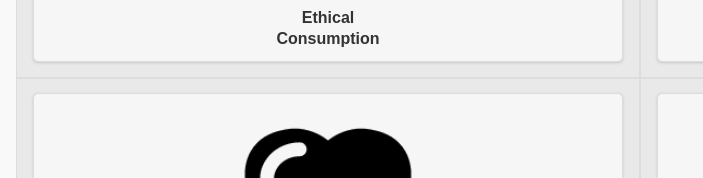
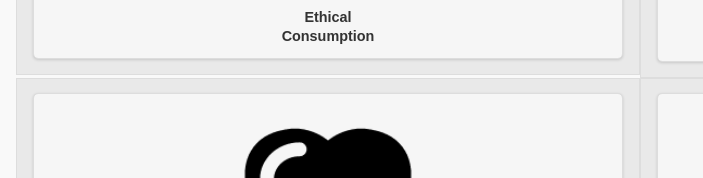
Before and after one commit to YouthEmpowermentInstitute/food-justice-app-2015, a plain HTML site: page index.html in a window 1280 px wide. Shown: the part 433-611 px from the top of the page, 0-703 px from the left. Drawn offline with Linux system fonts and the light colour scheme.

```diff
--- a/index.html
+++ b/index.html
@@ -14,7 +14,7 @@
 <h2 style="text-align:center;">Youth Empowerment Institute</h2>
 <h3 style="text-align:center;">Food Justice</h3>
 <div class="ui-grid-a">
-			<div class="ui-block-b"><div class="ui-bar ui-bar-a"><a href="#ec-homepage"><img src="pics/glyphs/ethical-dude.png" width="50%" /><br><h3 style="text-align:center;">Ethical<br>Consumption</h3></a></div></div>
+			<div class="ui-block-b"><div class="ui-bar ui-bar-a"><a href="#ec-homepage"><img src="pics/glyphs/ethical-dude.png" width="50%" /><br><h3 style="text-align:center; font-size:.9em;">Ethical<br>Consumption</h3></a></div></div>
 			<div class="ui-block-b"><div class="ui-bar ui-bar-a"><a href="#worker-rights-homepage"><img src="pics/glyphs/workers-fist.png" width="50%" /><br><h3 style="text-align:center;">Workers<br>Rights</h3></a></div></div>
 			<div class="ui-block-b"><div class="ui-bar ui-bar-a"><a href="#general-health"><img src="pics/glyphs/gen-health.png" width="50%" /><br><h3 style="text-align:center;">General<br>Health</h3></a></div></div>
 			<div class="ui-block-b"><div class="ui-bar ui-bar-a"><a href="#womens-health"><img src="pics/glyphs/female-health.png" width="50%" /><br><h3 style="text-align:center;">Women's<br>Health</h3></a></div></div>
@@ -1915,10 +1915,10 @@ This year's camp would not have been possible without the help from the followin
    <div class="center-img"><img src="pics/justice-grass.jpg" /></div>
 
 <div class="ui-grid-a">
-	<div class="ui-block-b"><div class="ui-bar ui-bar-a"><a href="#organic-food-page"><img src="pics/glyphs/organic-food.png" width="50%" /><br><h3>Organic Foods</h3></a></div></div>
-	<div class="ui-block-b"><div class="ui-bar ui-bar-a"><a href="#environment-page"><img src="pics/glyphs/environment.png" width="50%" /><br><h3>Environment</h3></a></div></div>
-	<div class="ui-block-b"><div class="ui-bar ui-bar-a"><a href="#animal-abuse-page"><img src="pics/glyphs/animal-cruelty.png" width="50%" /><br><h3>Animal Cruelty</h3></a></div></div>
-  <div class="ui-block-b"><div class="ui-bar ui-bar-a"><a href="#ethical-consumption"><img src="pics/glyphs/ethical-dude.png" width="50%" /><br><h3>What is EC?</h3></a></div></div>
+	<div class="ui-block-b"><div class="ui-bar ui-bar-a"><a href="#organic-food-page"><img src="pics/glyphs/organic-food.png" width="50%" /><br><h3>Organic <br> Foods</h3></a></div></div>
+	<div class="ui-block-b"><div class="ui-bar ui-bar-a"><a href="#environment-page"><img src="pics/glyphs/environment.png" width="50%" /><br><h3>Environment <br>Concerns</h3></a></div></div>
+	<div class="ui-block-b"><div class="ui-bar ui-bar-a"><a href="#animal-abuse-page"><img src="pics/glyphs/animal-cruelty.png" width="50%" /><br><h3>Animal<br>Cruelty</h3></a></div></div>
+  <div class="ui-block-b"><div class="ui-bar ui-bar-a"><a href="#ethical-consumption"><img src="pics/glyphs/ethical-dude.png" width="50%" /><br><h3>What is<br> EC?</h3></a></div></div>
 </div>
 
 
```
